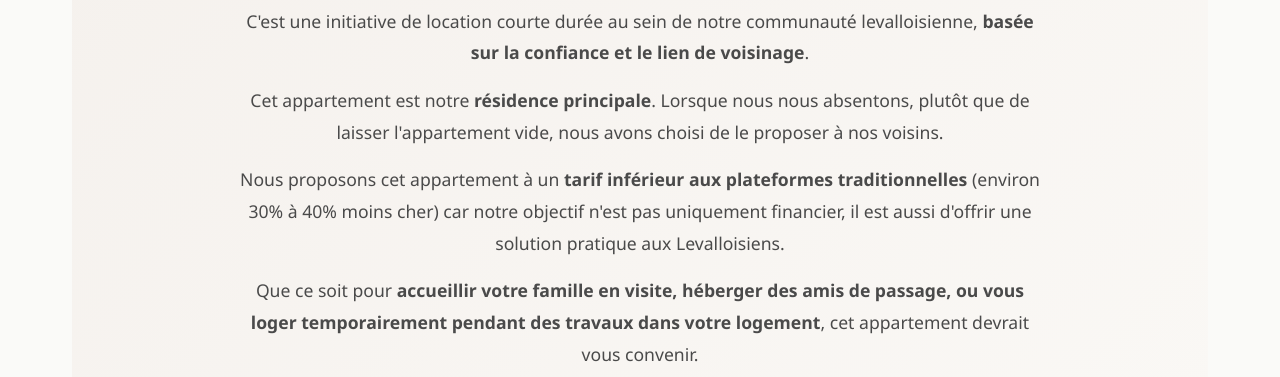
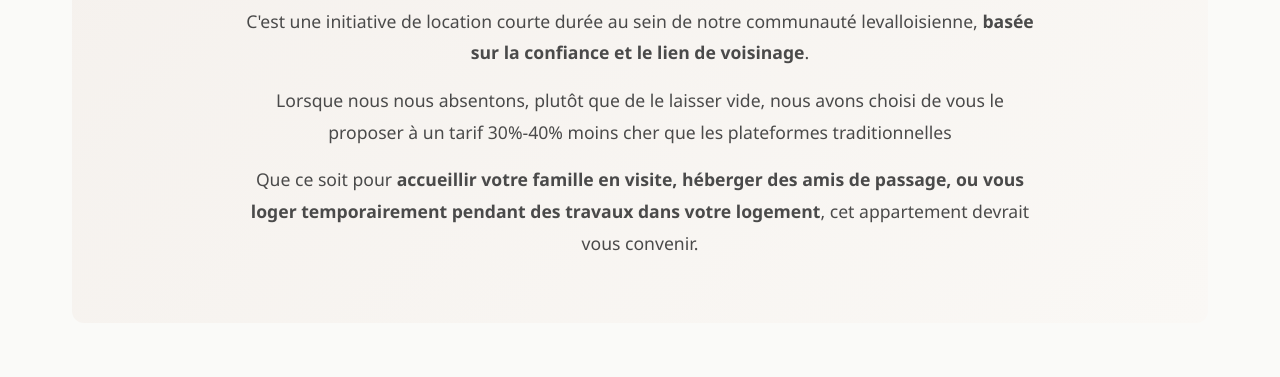
Before and after one commit to martinmichardieree/Entre-voisins-levallois-test, a plain HTML site: page index.html in a window 1280 px wide. Shown: the part 423-800 px from the top of the page. Drawn offline with Linux system fonts and the light colour scheme.

Commit message:
Update index.html

```diff
--- a/index.html
+++ b/index.html
@@ -302,14 +302,8 @@
                 au sein de notre communauté levalloisienne, <strong> basée sur la confiance et le lien de voisinage</strong>.
             </p>
             <p>
-                Cet appartement est notre <strong>résidence principale</strong>.
-                Lorsque nous nous absentons, plutôt que de laisser l'appartement vide,
-                nous avons choisi de le proposer à nos voisins.
-            </p>
-            <p>
-                Nous proposons cet appartement à un <strong>tarif inférieur aux plateformes traditionnelles</strong>
-                (environ 30% à 40% moins cher) car notre objectif n'est pas uniquement financier,
-                il est aussi d'offrir une solution pratique aux Levalloisiens.
+                Lorsque nous nous absentons, plutôt que de le laisser vide,
+                nous avons choisi de vous le proposer à un tarif 30%-40% moins cher que les plateformes traditionnelles
             </p>
             <p>
                 Que ce soit pour <strong>accueillir votre famille en visite, héberger des amis de passage,
@@ -357,7 +351,6 @@
             <div class="price-box">
                 <h3>200€</h3>
                 <p>par nuit</p>
-                <p style="margin-top: 1rem; font-size: 0.95rem;">Tarif préférentiel pour les résidents de Levallois-Perret</p>
             </div>
 
         </section>
```
